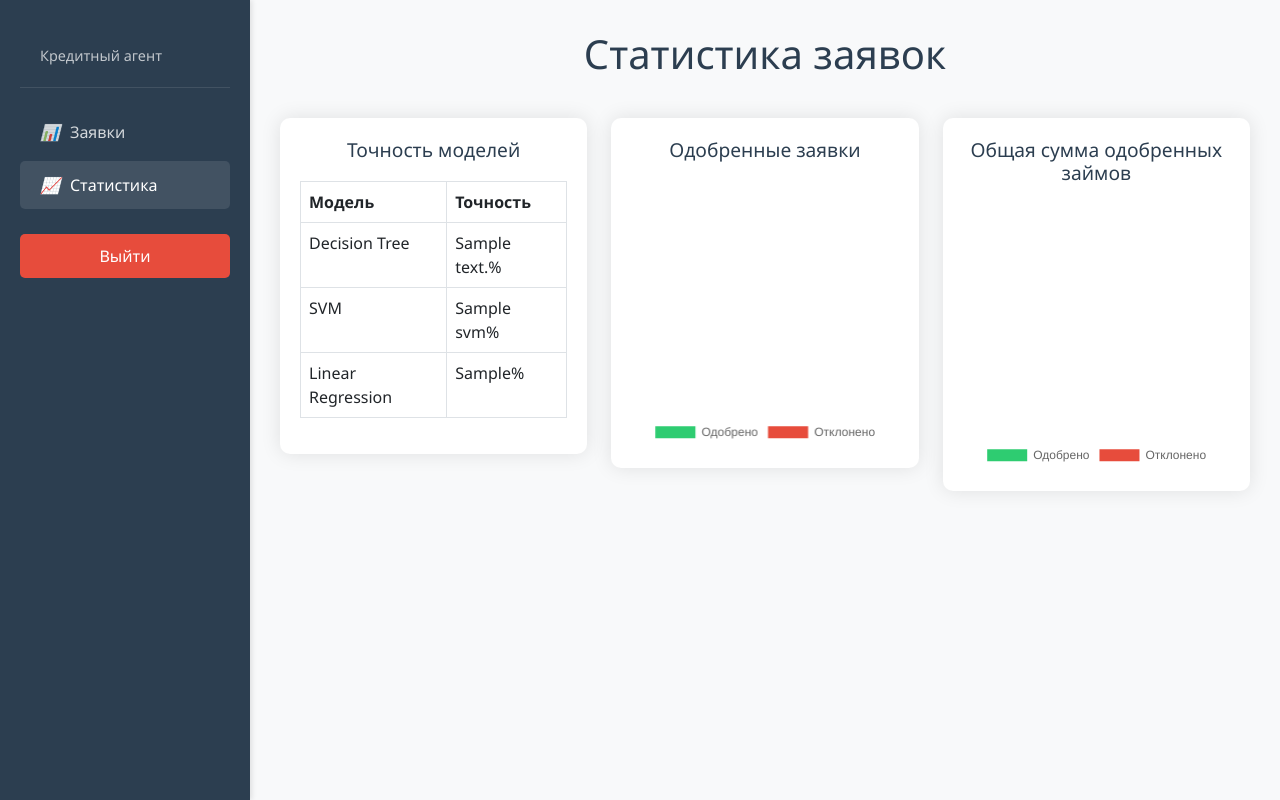
After one commit to baigabulov/credit_scoring_ml, a Django app: template web/ui/templates/ui/stats.html in a window 1280 px wide. The commit adds this page. Run offline with Django 4.2, Linux system fonts and the light colour scheme; the template is opened without the code that fills it: most values are stand-ins (such as "Sample title", 1, 10 or a date in 2020); data that the repository does not hold is empty; parts of the project's set-up code (start-up, migrations or seed data) failed here and were passed over.

Commit message:
Added stats

```diff
--- a/web/scoring/model_learning.py
+++ b/web/scoring/model_learning.py
@@ -9,6 +9,8 @@ LEARNING_COLUMN = 'approved_amount'
 
 
 class DecisionTreeTraining:
+
+    ACC = 0.85
 
     def __init__(self) -> None:
         self.parent_path = 'scoring'
@@ -43,6 +45,8 @@ class DecisionTreeTraining:
 
 class SVMTraining:
 
+    ACC = 0.839
+
     def __init__(self) -> None:
         self.parent_path = 'scoring'
         self.model = None
@@ -74,6 +78,8 @@ class SVMTraining:
 
 class LinearRegressionTraining:
 
+    ACC = 0.894
+
     def __init__(self) -> None:
         self.parent_path = 'scoring'
         self.model = None
--- a/web/ui/templates/ui/loans.html
+++ b/web/ui/templates/ui/loans.html
@@ -224,6 +224,10 @@
             <i>📊</i> Заявки
         </a>
 
+        <a href="{% url 'ui:stats_page' %}" class="nav-link">
+            <i>📈</i> Статистика
+        </a>
+
         <button class="logout-button" onclick="window.location.href='{% url 'ui:logout_page' %}'">Выйти</button>
     </div>
 
--- a/web/ui/templates/ui/result.html
+++ b/web/ui/templates/ui/result.html
@@ -218,6 +218,12 @@
                 <td>Общая переплата</td>
                 <td id="overpayment">{{ scoring_request.get_final_result.overpayment }} ₸</td>
             </tr>
+            {% if scoring_request.request_data.time_spent %}
+                <tr id="timeSpentRow">
+                    <td>Время рассмотрения</td>
+                    <td id="timeSpent">{{ scoring_request.request_data.time_spent }} сек</td>
+                </tr>
+            {% endif %}
             <tr id="statusRow">
                 <td>Статус</td>
                 <td><span class="status-badge {% if scoring_request.get_final_result.approved_amount > 0 %}status-approved{% else %}status-rejected{% endif %}">{% if scoring_request.get_final_result.approved_amount > 0 %}Одобрено{% else %}Отказано{% endif %}</span></td>
--- /dev/null
+++ b/web/ui/templates/ui/stats.html
@@ -0,0 +1,256 @@
+<!DOCTYPE html>
+<html lang="ru">
+<head>
+    <meta charset="UTF-8">
+    <meta name="viewport" content="width=device-width, initial-scale=1.0">
+    <title>Статистика заявок</title>
+    <link href="https://cdn.jsdelivr.net/npm/bootstrap@5.3.0/dist/css/bootstrap.min.css" rel="stylesheet">
+    <script src="https://cdn.jsdelivr.net/npm/chart.js"></script>
+    <style>
+        :root {
+            --primary-color: #2c3e50;
+            --secondary-color: #3498db;
+            --accent-color: #e74c3c;
+        }
+
+        body {
+            font-family: 'Segoe UI', Tahoma, Geneva, Verdana, sans-serif;
+            margin: 0;
+            padding: 0;
+            min-height: 100vh;
+            display: flex;
+            background-color: #f8f9fa;
+        }
+
+        .sidebar {
+            width: 250px;
+            background-color: var(--primary-color);
+            color: white;
+            padding: 20px;
+            min-height: 100vh;
+            box-shadow: 2px 0 5px rgba(0, 0, 0, 0.1);
+        }
+
+        .user-info {
+            padding: 20px;
+            border-bottom: 1px solid rgba(255, 255, 255, 0.1);
+            margin-bottom: 20px;
+        }
+
+        .user-name {
+            font-size: 1.2rem;
+            margin-bottom: 5px;
+        }
+
+        .user-role {
+            font-size: 0.9rem;
+            color: rgba(255, 255, 255, 0.7);
+        }
+
+        .nav-link {
+            color: rgba(255, 255, 255, 0.8);
+            padding: 12px 20px;
+            border-radius: 5px;
+            margin-bottom: 5px;
+            transition: all 0.3s;
+            display: flex;
+            align-items: center;
+        }
+
+        .nav-link:hover, .nav-link.active {
+            background-color: rgba(255, 255, 255, 0.1);
+            color: white;
+        }
+
+        .nav-link i {
+            margin-right: 10px;
+        }
+
+        .logout-button {
+            background-color: var(--accent-color);
+            color: white;
+            border: none;
+            padding: 10px 20px;
+            border-radius: 5px;
+            width: 100%;
+            cursor: pointer;
+            transition: background-color 0.3s;
+            margin-top: 20px;
+        }
+
+        .logout-button:hover {
+            background-color: #c0392b;
+        }
+
+        .stats-container {
+            flex: 1;
+            padding: 30px;
+        }
+
+        .stats-title {
+            color: var(--primary-color);
+            text-align: center;
+            margin-bottom: 40px;
+        }
+
+        .chart-container {
+            background: white;
+            border-radius: 10px;
+            padding: 20px;
+            margin-bottom: 30px;
+            box-shadow: 0 0 20px rgba(0, 0, 0, 0.1);
+        }
+
+        .chart-title {
+            color: var(--primary-color);
+            font-size: 1.2rem;
+            margin-bottom: 20px;
+            text-align: center;
+        }
+
+        @media (max-width: 768px) {
+            .sidebar {
+                width: 100%;
+                min-height: auto;
+            }
+
+            body {
+                flex-direction: column;
+            }
+        }
+    </style>
+</head>
+<body>
+    <div class="sidebar">
+        <div class="user-info">
+            {% if request.user.first_name and request.user.last_name %}
+                <div class="user-name">{{ request.user.first_name }} {{ request.user.last_name }}</div>
+            {% else %}
+                <div class="user-name">{{ request.user.username }}</div>
+            {% endif %}
+            <div class="user-role">Кредитный агент</div>
+        </div>
+
+        <a href="{% url 'ui:loans_page' %}" class="nav-link">
+            <i>📊</i> Заявки
+        </a>
+
+        <a href="{% url 'ui:stats_page' %}" class="nav-link active">
+            <i>📈</i> Статистика
+        </a>
+
+        <button class="logout-button" onclick="window.location.href='{% url 'ui:logout_page' %}'">Выйти</button>
+    </div>
+
+    <div class="stats-container">
+        <h1 class="stats-title">Статистика заявок</h1>
+
+        <div class="row">
+            <div class="col-md-4">
+                <div class="chart-container">
+                    <h3 class="chart-title">Точность моделей</h3>
+                    <table class="table table-bordered">
+                        <thead>
+                            <tr>
+                                <th>Модель</th>
+                                <th>Точность</th>
+                            </tr>
+                        </thead>
+                        <tbody>
+                            <tr>
+                                <td>Decision Tree</td>
+                                <td>{{ model_accuracies.DecisionTree }}%</td>
+                            </tr>
+                            <tr>
+                                <td>SVM</td>
+                                <td>{{ model_accuracies.SVM }}%</td>
+                            </tr>
+                            <tr>
+                                <td>Linear Regression</td>
+                                <td>{{ model_accuracies.LinearRegression }}%</td>
+                            </tr>
+                        </tbody>
+                    </table>
+                </div>
+            </div>
+            <div class="col-md-4">
+                <div class="chart-container">
+                    <h3 class="chart-title">Одобренные заявки</h3>
+                    <canvas id="approvedRequestsChart"></canvas>
+                </div>
+            </div>
+            <div class="col-md-4">
+                <div class="chart-container">
+                    <h3 class="chart-title">Общая сумма одобренных займов</h3>
+                    <canvas id="totalAmountChart"></canvas>
+                </div>
+            </div>
+        </div>
+    </div>
+
+    <script>
+        // Prepare data from Django template
+        const scoringRequests = {{ scoring_requests|safe }};
+        console.log(scoringRequests, 'here');
+        // Calculate statistics
+        const totalRequests = scoringRequests.length;
+        const approvedRequests = scoringRequests.filter(req => req.request_data?.result?.approved_amount > 0).length;
+
+        // Calculate total amounts
+        const approvedAmount = scoringRequests
+            .filter(req => req.request_data?.result?.approved_amount > 0)
+            .reduce((sum, req) => sum + (req.request_data?.result?.approved_amount || 0), 0);
+
+        const totalAmount = scoringRequests
+            .reduce((sum, req) => sum + (parseInt(req.request_data?.loan_amount) || 0), 0);
+
+        const rejectedAmount = parseInt(totalAmount) - parseInt(approvedAmount);
+        console.log(rejectedAmount, 'rejectedAmount');
+        console.log(totalAmount, 'totalAmount');
+        // Chart configurations
+        const chartConfig = {
+            type: 'doughnut',
+            options: {
+                responsive: true,
+                plugins: {
+                    legend: {
+                        position: 'bottom'
+                    }
+                }
+            }
+        };
+
+        // Approved Requests Chart
+        new Chart(
+            document.getElementById('approvedRequestsChart'),
+            {
+                ...chartConfig,
+                data: {
+                    labels: ['Одобрено', 'Отклонено'],
+                    datasets: [{
+                        data: [approvedRequests, totalRequests - approvedRequests],
+                        backgroundColor: ['#2ecc71', '#e74c3c'],
+                        borderWidth: 0
+                    }]
+                }
+            }
+        );
+
+        // Total Amount Chart
+        new Chart(
+            document.getElementById('totalAmountChart'),
+            {
+                ...chartConfig,
+                data: {
+                    labels: ['Одобрено', 'Отклонено'],
+                    datasets: [{
+                        data: [approvedAmount, rejectedAmount],
+                        backgroundColor: ['#2ecc71', '#e74c3c'],
+                        borderWidth: 0
+                    }]
+                }
+            }
+        );
+    </script>
+</body>
+</html>
--- a/web/ui/urls.py
+++ b/web/ui/urls.py
@@ -9,6 +9,7 @@ urlpatterns = [
     path('login/', views.login_page, name='login_page'),
     path('logout/', views.logout_page, name='logout_page'),
     path('loans/', views.loans_page, name='loans_page'),
+    path('stats/', views.stats_page, name='stats_page'),
     path('scoring/<int:application_id>/', views.scoring_page, name='scoring_page'),
     path('scoring/status/<int:application_id>/', views.scoring_status_page, name='scoring_status_page'),
     path('result/<int:application_id>/', views.result_page, name='result_page'),
```
Also changed, not shown: web/scoring/data/data.csv (+20 -0 lines), web/scoring/score.py (+18 -0 lines), web/ui/templates/ui/scoring.html (+23 -3 lines), web/ui/views.py (+54 -1 lines).
